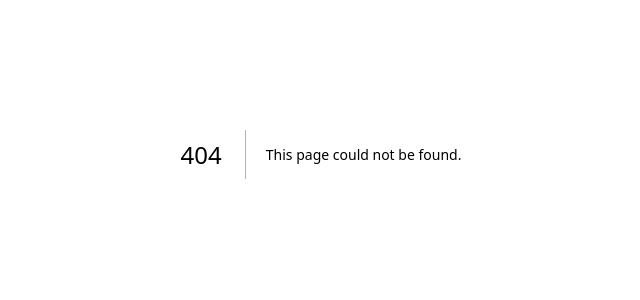
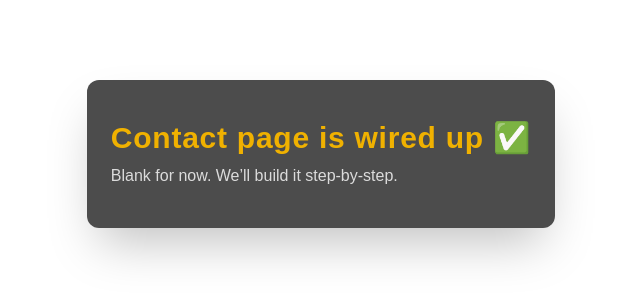
Before and after one commit to Parminder0/vynox-auto-detailing, a Next.js app: page /contact in a window 1280 px wide. Before the commit this address had no page. Shown: the part 246-546 px from the top of the page, without its empty margins (319-959 px from the left). Built offline with nearby package versions, Linux system fonts and the light colour scheme.

Commit message:
chore: remove experimental top Navbar and restore clean layout

```diff
--- /dev/null
+++ b/app/contact/page.js
@@ -0,0 +1,13 @@
+import Link from "next/link";
+export default function ContactPage() {
+  return (
+    <main className="min-h-screen w-full flex items-center justify-center">
+      <div className="bg-black/70 text-white rounded-xl px-6 py-10 shadow-2xl">
+        <h1 className="text-3xl font-extrabold tracking-wide text-yellow-500">
+          Contact page is wired up ✅
+        </h1>
+        <p className="mt-2 opacity-80">Blank for now. We’ll build it step-by-step.</p>
+      </div>
+    </main>
+  );
+}
--- a/app/layout.js
+++ b/app/layout.js
@@ -1,27 +1,14 @@
-import { Geist, Geist_Mono } from "next/font/google";
 import "./globals.css";
 
-const geistSans = Geist({
-  variable: "--font-geist-sans",
-  subsets: ["latin"],
-});
-
-const geistMono = Geist_Mono({
-  variable: "--font-geist-mono",
-  subsets: ["latin"],
-});
-
 export const metadata = {
-  title: "Create Next App",
-  description: "Generated by create next app",
+  title: "Vynox Auto Detailing",
+  description: "Car detailing website",
 };
 
 export default function RootLayout({ children }) {
   return (
     <html lang="en">
-      <body
-        className={`${geistSans.variable} ${geistMono.variable} antialiased`}
-      >
+      <body className="bg-darkblue text-white">
         {children}
       </body>
     </html>
--- a/components/SignUpForm.js
+++ b/components/SignUpForm.js
@@ -1,19 +1,26 @@
 "use client";
 
-import { useState } from "react";
-import { useRouter } from "next/navigation";
+
+import Link from "next/link";
+
+import Link from "next/link";
 import {
   createUserWithEmailAndPassword,
   GoogleAuthProvider,
   signInWithPopup,
   updateProfile,
 } from "firebase/auth";
-import IconButton from "@mui/material/IconButton";
-import { AiOutlineEye, AiOutlineEyeInvisible } from "react-icons/ai";
-import { FcGoogle } from "react-icons/fc";
 
-// If you use a path alias, change this to: import { auth } from "@/firebase/firebase";
-import { auth } from "../firebase/firebase";
+import Link from "next/link";
+
+import Link from "next/link";
+
+import Link from "next/link";
+
+// If you use a path alias, change this to:
+import Link from "next/link";
+
+import Link from "next/link";
 
 export default function SignUpForm() {
   const router = useRouter();
@@ -177,8 +184,8 @@ export default function SignUpForm() {
               onChange={(e) => setAgree(e.target.checked)}
             />
             <span className="text-white/80">
-              I agree to the <a className="underline underline-offset-4 text-gold" href="#">Terms of Service</a> and{" "}
-              <a className="underline underline-offset-4 text-gold" href="#">Privacy Policy</a>.
+              I agree to the <Link href="/booking" className="underline underline-offset-4 text-gold" >Terms of Service</Link> and{" "}
+              <Link href="/booking" className="underline underline-offset-4 text-gold" >Privacy Policy</Link>.
             </span>
           </label>
 
@@ -213,7 +220,7 @@ export default function SignUpForm() {
 
           <div className="text-center text-sm text-white/80">
             Already have an account?{" "}
-            <a href="/auth" className="text-gold underline underline-offset-4">Log in</a>
+            <Link href="/auth"  className="text-gold underline underline-offset-4">Log in</Link>
           </div>
         </form>
       </div>
--- a/contact/page.jsx
+++ b/contact/page.jsx
@@ -1,5 +1,6 @@
 "use client";
-import { useState } from "react";
+
+import Link from "next/link";
 
 export default function ContactPage() {
   const [formData, setFormData] = useState({
```
Also changed, not shown: app/auth/page.js (+6 -6 lines), app/inventory/page.js (+4 -4 lines), app/signup/page.js (line endings or trailing spaces).
